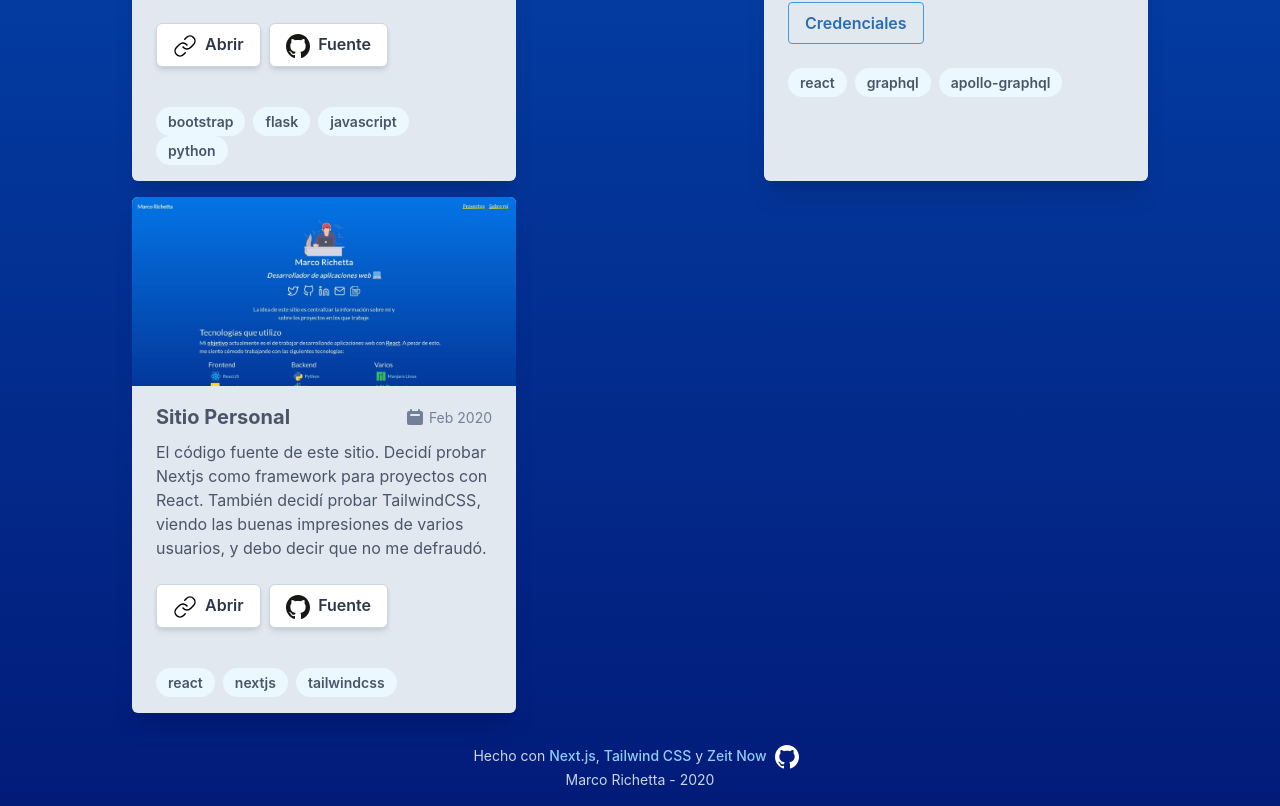
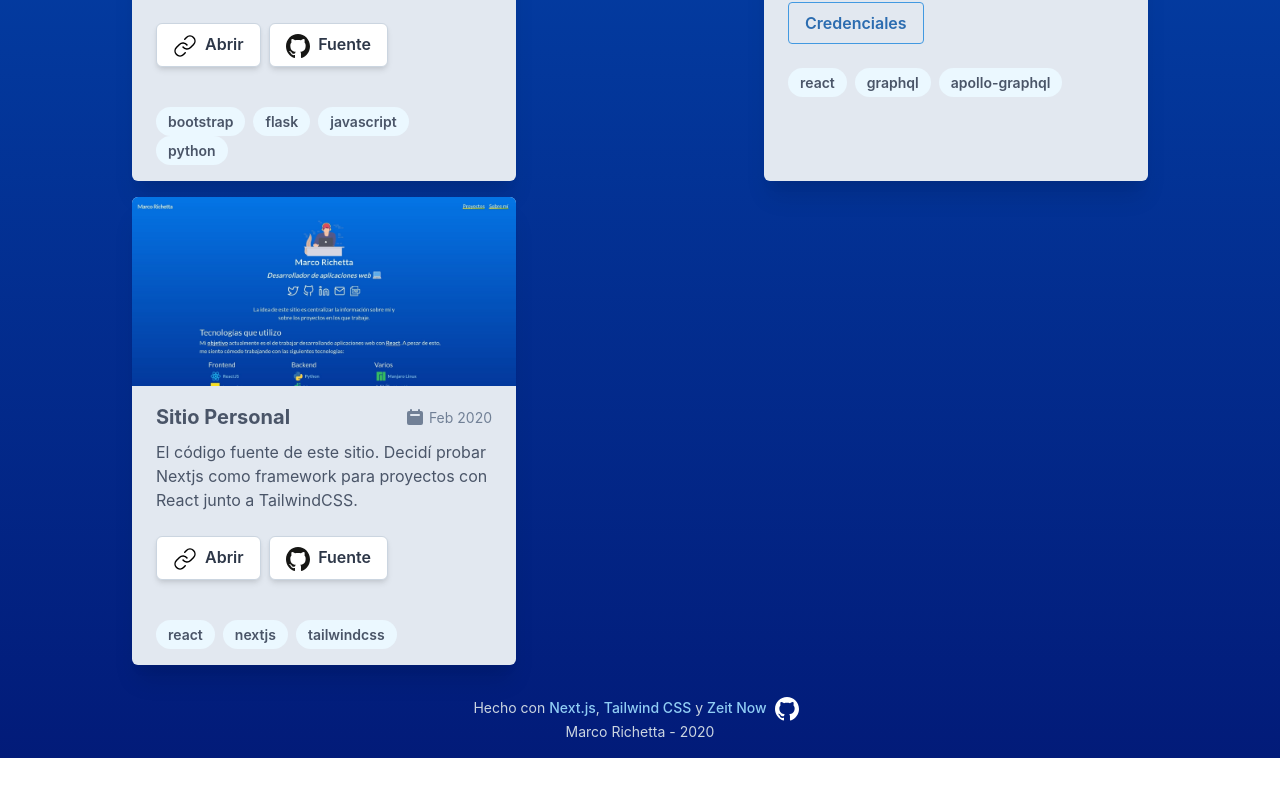
Before and after one commit to marcorichetta/personal-site, a Next.js app: page /projects in a window 1280 px wide. Shown: the part 1444-2250 px from the top of the page. After the commit the page ends 2202 px from the top, so only its background shows below. Built offline with nearby package versions, Linux system fonts and the light colour scheme.

Commit message:
Typescript migration (Not support)

```diff
--- a/components/Card.tsx
+++ b/components/Card.tsx
@@ -1,24 +1,7 @@
 import { useState } from "react";
+import { IRepo } from "../interfaces";
 
-export interface ICardProps {
-	name: string;
-	course: {
-		name: string;
-		url: string;
-	};
-	date: string;
-	url: string;
-	source: string;
-	imgSource: string;
-	credentials: {
-		user: string;
-		pass: string;
-	};
-	description: string;
-	tags: Array<string>;
-}
-
-const Card = (props: ICardProps) => {
+const Card = (props: IRepo) => {
 	// Destructuring de props
 	const { name, course, date, url, source, imgSource, credentials, description, tags } = props;
 
--- a/components/Social.tsx
+++ b/components/Social.tsx
@@ -1,9 +1,10 @@
-import links from "../data/social.js";
+import links from "../data/social";
+import { ISocial } from "../interfaces";
 
 const Social = () => {
 	return (
 		<div className="py-4">
-			{links.map(({ name, icon, url }) => (
+			{links.map(({ name, icon, url }: ISocial) => (
 				<a key={name} href={url} target="_blank" rel="noopener">
 					<img
 						title={name}
--- a/components/Techs.tsx
+++ b/components/Techs.tsx
@@ -1,29 +1,30 @@
 import React from "react";
-import techs from "../data/techs.js";
+import techs from "../data/techs";
+import { ITech } from "../interfaces";
 
 const Techs = () => {
 	return (
 		<>
 			<h1 className="text-xl md:text-2xl lg:text-3xl">Tecnologías que utilizo</h1>
 			<section className="flex flex-wrap text-justify mb-4">
-				{techs.map(tech => (
-					<div key={tech.title} className="w-1/2 md:w-1/3 px-8 my-2">
-						<h3 className="text-lg md:text-xl lg:text-2xl mb-2">{tech.title}</h3>
+				{techs.map((stack) => (
+					<div key={stack.title} className="w-1/2 md:w-1/3 px-8 my-2">
+						<h3 className="text-lg md:text-xl lg:text-2xl mb-2">{stack.title}</h3>
 						<ul className="flex flex-col">
-							{tech.data.map(t => (
-								<li className="flex items-center mb-2" key={t.name}>
+							{stack.data.map(({ name, icon, url }: ITech) => (
+								<li className="flex items-center mb-2" key={name}>
 									<img
 										className="inline h-8 px-2"
-										alt={`${t.name} icon`}
-										src={`icons/skills/${t.icon}`}
+										alt={`${name} icon`}
+										src={`icons/skills/${icon}`}
 									></img>
 									<a
 										className="text-blue-300 link hover-1"
-										href={t.url}
+										href={url}
 										target="_blank"
 										rel="noopener"
 									>
-										{t.name}
+										{name}
 									</a>
 								</li>
 							))}
--- a/data/repos.js
+++ b/data/repos.ts
@@ -3,7 +3,7 @@ export default [
 		name: "Book Reviews",
 		course: {
 			name: "CS50",
-			url: "https://courses.edx.org/courses/course-v1:HarvardX+CS50+X/course/"
+			url: "https://courses.edx.org/courses/course-v1:HarvardX+CS50+X/course/",
 		},
 		date: "Dic 2018",
 		url: "https://book-reviews-cs50-project1.herokuapp.com",
@@ -11,19 +11,19 @@ export default [
 		imgSource: "books50",
 		credentials: {
 			user: "prueba",
-			pass: "prueba"
+			pass: "prueba",
 		},
 		description:
 			"La aplicación permite registrarse como usuario, buscar un libro entre los 5000 cargados en la \
             base de datos y guardar una reseña sobre el mismo. \
 			Se conecta con la API de Goodreads para traer información sobre el libro seleccionado.",
-		tags: ["python", "flask", "heroku"]
+		tags: ["python", "flask", "heroku"],
 	},
 	{
 		name: "React-Redux Blog",
 		course: {
 			name: "Fullstack Open",
-			url: "https://fullstackopen.com/en/"
+			url: "https://fullstackopen.com/en/",
 		},
 		date: "Sep - Dic 2019",
 		url: "https://part4-blog-backend.herokuapp.com/",
@@ -31,13 +31,13 @@ export default [
 		imgSource: "part7-blog",
 		credentials: {
 			user: "rich",
-			pass: "rich"
+			pass: "rich",
 		},
 		description:
 			"Esta app permite crear, comentar y eliminar posts simples como también dar likes. \
             El frontend está hecho con Semantic UI; se maneja el estado con Redux y el routing con React-Router \
             y también contiene algunos tests E2E con Cypress ",
-		tags: ["react", "redux", "semantic-ui", "cypress"]
+		tags: ["react", "redux", "semantic-ui", "cypress"],
 	},
 	{
 		name: "FinanzUP",
@@ -49,13 +49,13 @@ export default [
 			"Calculadora financiera para plazos fijos y préstamos. Permite guardar clientes y \
 			relacionarlos con los préstamos o plazos fijos solicitados. \
 			Uno de mis primeros proyectos hechos con HTML, CSS y Javascript puro.",
-		tags: ["bootstrap", "flask", "javascript", "python"]
+		tags: ["bootstrap", "flask", "javascript", "python"],
 	},
 	{
 		name: "React-GraphQL Library",
 		course: {
 			name: "Fullstack Open",
-			url: "https://fullstackopen.com/en/"
+			url: "https://fullstackopen.com/en/",
 		},
 		date: "Ene 2020",
 		url: "https://part8-frontend.now.sh/",
@@ -63,13 +63,13 @@ export default [
 		imgSource: "react-graphql",
 		credentials: {
 			user: "Marco",
-			pass: "secret"
+			pass: "secret",
 		},
 		description:
 			"Aplicación que simula una biblioteca muy simple. \
 			Permite autenticarse y cargar libros, categorizarlos y filtrarlos por género. \
 			La idea era interiorizarme con los conceptos de GraphQL",
-		tags: ["react", "graphql", "apollo-graphql"]
+		tags: ["react", "graphql", "apollo-graphql"],
 	},
 	{
 		name: "Sitio Personal",
@@ -78,9 +78,8 @@ export default [
 		source: "https://github.com/marcorichetta/personal-site",
 		imgSource: "personal-site",
 		description:
-			"El código fuente de este sitio. Decidí probar Nextjs como framework para proyectos con React. \
-			También decidí probar TailwindCSS, viendo las buenas impresiones de varios usuarios, y debo decir \
-			que no me defraudó.",
-		tags: ["react", "nextjs", "tailwindcss"]
-	}
+			"El código fuente de este sitio. Decidí probar Nextjs como framework para \
+			proyectos con React junto a TailwindCSS.",
+		tags: ["react", "nextjs", "tailwindcss"],
+	},
 ];
--- a/data/techs.ts
+++ b/data/techs.ts
@@ -1,9 +1,3 @@
-export interface ITech {
-	name: string;
-	icon: string;
-	url: string;
-}
-
 export default [
 	{
 		title: "Frontend",
--- /dev/null
+++ b/interfaces.ts
@@ -0,0 +1,36 @@
+import { Dispatch, SetStateAction } from "react";
+
+export interface IToggleProps {
+	isMenuOpen: boolean;
+	setisMenuOpen: Dispatch<SetStateAction<boolean>>;
+}
+
+export interface ITech {
+	name: string;
+	icon: string;
+	url: string;
+}
+
+export interface ISocial {
+	name: string;
+	icon: string;
+	url: string;
+}
+
+export interface IRepo {
+	name: string;
+	course?: {
+		name: string;
+		url: string;
+	};
+	date: string;
+	url: string;
+	source: string;
+	imgSource: string;
+	credentials?: {
+		user: string;
+		pass: string;
+	};
+	description: string;
+	tags: Array<string>;
+}
--- a/pages/projects.tsx
+++ b/pages/projects.tsx
@@ -1,6 +1,7 @@
 import Layout from "../components/Layout";
 import Card from "../components/Card";
-import data from "../data/repos";
+import repos from "../data/repos";
+import { IRepo } from "../interfaces";
 
 export default () => (
 	<Layout title="Proyectos | Marco Richetta">
@@ -15,32 +16,9 @@ export default () => (
 		</section>
 
 		<div className="grid sm:grid-cols-2 gap-4 grid-centering">
-			{data.map(
-				({
-					name,
-					course,
-					date,
-					url,
-					source,
-					imgSource,
-					credentials,
-					description,
-					tags
-				}) => (
-					<Card
-						key={name}
-						name={name}
-						course={course}
-						date={date}
-						url={url}
-						source={source}
-						imgSource={imgSource}
-						credentials={credentials}
-						description={description}
-						tags={tags}
-					/>
-				)
-			)}
+			{repos.map((repo: IRepo) => (
+				<Card {...repo} />
+			))}
 		</div>
 	</Layout>
 );
```
Also changed, not shown: components/mobile/Toggler.tsx (+1 -6 lines), data/social.ts (renamed from data/social.js).
